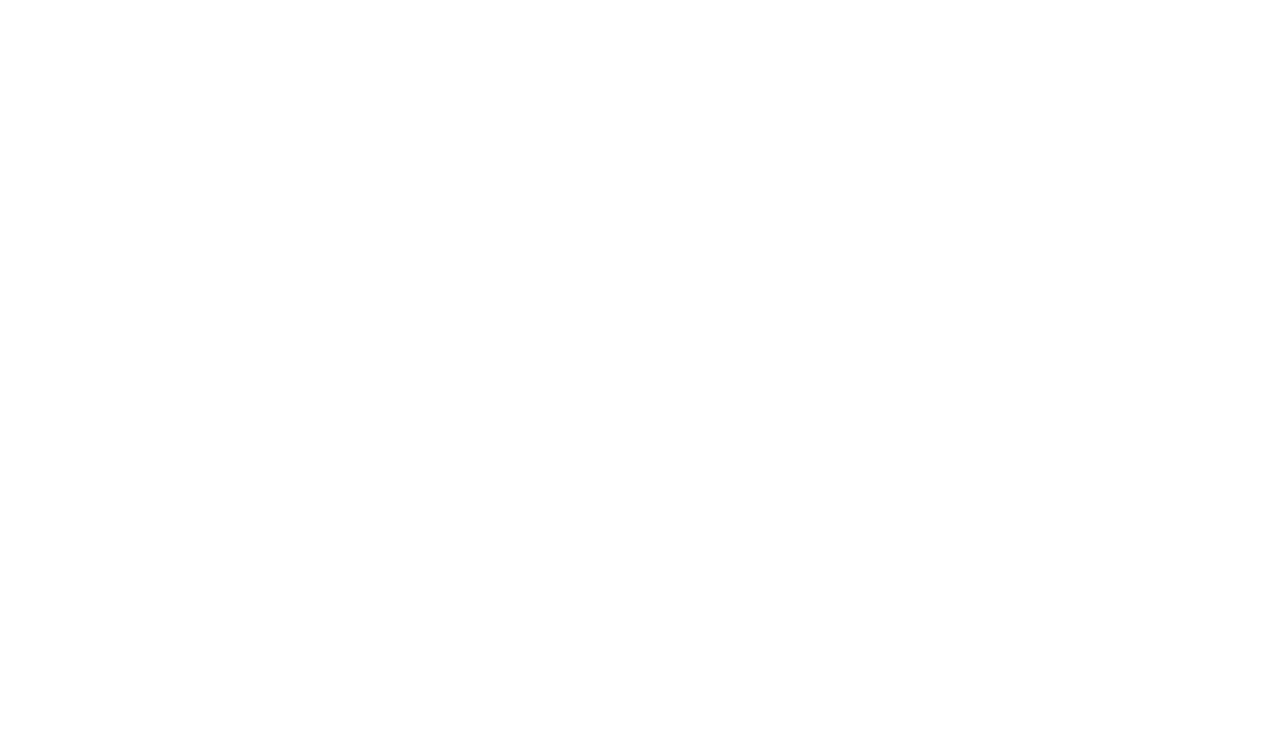
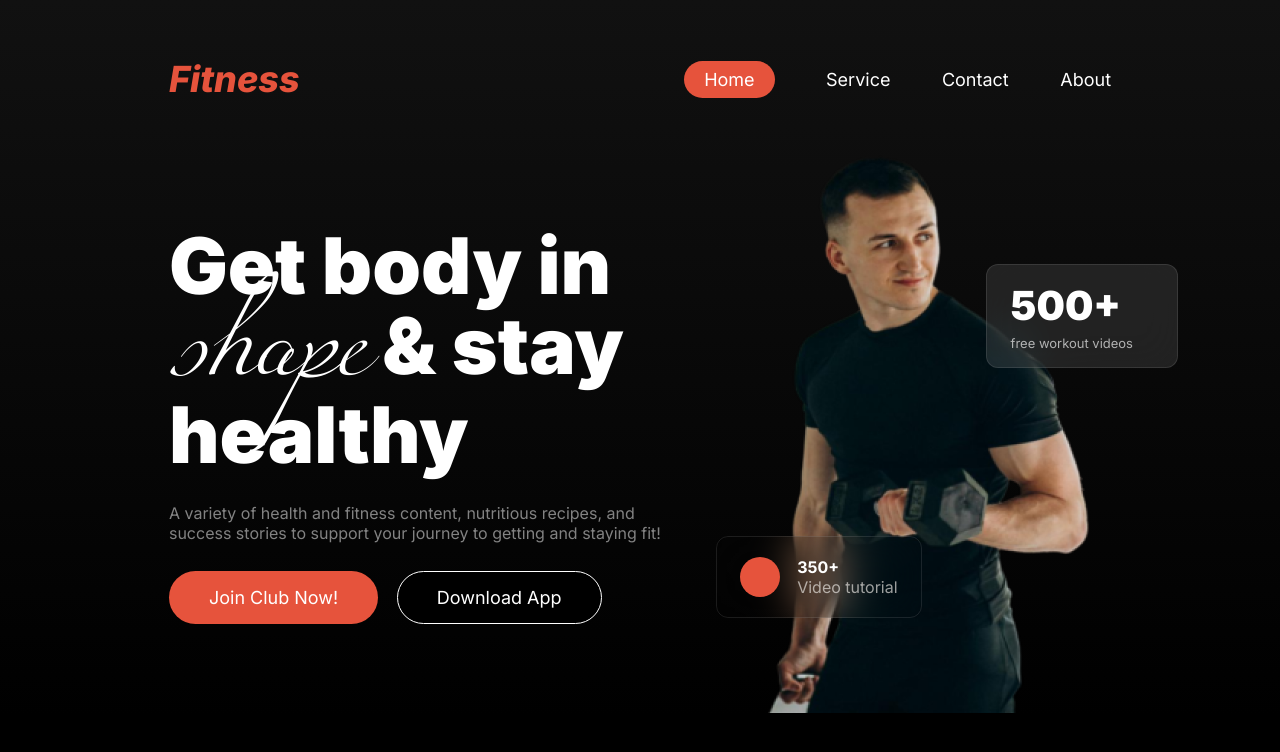
Before and after one commit to Joyeta-Mondal/Assignment_2, a plain HTML site: page index.html in a window 1280 px wide. Drawn offline with Linux system fonts and the light colour scheme.

Commit message:
added navbar and banner section

```diff
--- a/index.html
+++ b/index.html
@@ -4,10 +4,62 @@
     <meta charset="UTF-8">
     <meta name="viewport" content="width=device-width, initial-scale=1.0">
     <title>Assignment 2</title>
+    <link rel="stylesheet" href="styles/style.css">
+    <script src="https://kit.fontawesome.com/5eaf209caf.js" crossorigin="anonymous"></script>
 </head>
-<body>
+<body class="main-font-grp">
     <header>
-        <nav></nav>
+        <section class="navbar">
+            <div class="nav-cont container">
+                <div class="nav-logo">
+                    <h2 class="n-logo primary-colour">Fitness</h2>
+                </div>
+                <div class="n-menu">
+                    <ul>
+                        <li><a class="home" href="#">Home</a></li>
+                        <li><a href="#">Service</a></li>
+                        <li><a href="#">Contact</a></li>
+                        <li><a href="#">About</a></li>
+                    </ul>
+                </div>
+                <div class="n-ham">
+                    <i class="fa-solid fa-bars"></i>
+                </div>
+            </div>
+        </section>
+        <section class="banner section-dist">
+            <div class="b-container container">
+                <div class="b-written">
+                    <h2 class="b-title"> Get body in <span class="b-span">shape</span> & stay healthy</h2>
+                    <p class="banner-des">A variety of health and fitness content, nutritious recipes, and success stories to support your journey to getting and staying fit!</p>
+                    <div class="banner-btn">
+                        <button class="btn-first">Join Club Now!</button>
+                        <button class="btn-second">Download App</button>
+                    </div>
+                </div>
+                <div class="b-btn-2">
+                    <button class="btn-first">Join Now!</button>
+                    <button class="btn-second">Download App</button>
+                </div>
+                <div class="banner-img">
+                    <img src="images/Images 2.png" alt="fitness coach picture">
+                </div>
+            </div>
+            <div class="b-cart-1">
+                <h4 class="b-cart-title">500+</h4>
+                <p class="b-cart-des">free workout videos</p>
+            </div>
+            <div class="b-cart-2">
+                <div class="b-cart2-cont">
+                    <div class="b-cart2-circle"></div>
+                    <div>
+                        <h4 class="b-cart-title=2">350+</h4>
+                        <p class="b-cart-des2">Video tutorial</p>
+                    </div>
+                </div>
+            </div>
+        </section>
+
     </header>
 </body>
 </html>
--- /dev/null
+++ b/styles/style.css
@@ -0,0 +1,168 @@
+@import url('https://fonts.googleapis.com/css2?family=Inter:ital,opsz,wght@0,14..32,100..900;1,14..32,100..900&display=swap');
+@font-face {
+  font-family: miamaFont;
+  src: url("../fonts/Miama.ttf");
+}
+
+.main-font-grp {
+    font-family: "Inter", sans-serif;
+    font-optical-sizing: auto;
+    font-weight: 400;
+    font-style: normal;
+    font-size: 1rem;
+    color: white;
+  }
+*{
+    margin: 0;
+    font-family: Inter;
+  }
+body{
+    background-color: black;
+  }
+.primary-colour{
+    color: rgb(230, 83, 60);
+  }
+  .container{
+    width: 73.6%;
+    margin: 0 auto;
+  }
+.btn-first{
+    margin-right: 14px;
+    padding: 16px 40px;
+    border-radius: 42px;
+    color: white;
+    font-size: 18px;
+    background-color: rgb(230, 83, 60);
+    cursor: pointer;
+    border: none;
+  }
+.btn-second{
+    padding: 15px 39px;
+    border-radius: 42px;
+    font-size: 18px;
+    background-color: black;
+    color: white;
+    border: 1px solid white;
+    cursor: pointer;
+  }
+.section-dist{
+    margin-bottom: 100px;
+  }
+
+header{
+    background: linear-gradient(180.00deg, rgb(17, 17, 17),rgba(119, 119, 119, 0) 100%);
+  }
+
+.nav-cont{
+    display: flex;
+    justify-content: space-between;
+    align-items: center;
+    padding-top: 57px;
+    margin-bottom: 32px;
+  }
+.n-logo{
+    font-style: italic;
+    font-size: 2.25rem;
+    font-weight: 800;
+  }
+  .n-menu ul li{
+    display: inline-block;
+    margin-left: 47px;
+    list-style: none;
+  }
+  .n-menu ul li a{
+    text-decoration: none;
+    font-size: 1.125rem;
+    color: rgb(255, 255, 255);
+
+  }
+  .n-ham{
+    display: none;
+  }
+.home{
+    background-color:rgb(230, 83, 60);
+    padding: 8px 20px;
+    border-radius: 46px;
+}
+
+.b-container{
+    display: flex;
+    justify-content: space-between;
+    align-items: center;
+  }
+.b-written{
+    width: 37.5rem;
+    padding-right: 4.81rem;
+  }
+.b-title{
+    font-size: 4.875rem;
+    font-weight: 900;
+    text-align: left;
+    line-height: 5rem;
+  }
+.b-span{
+    font-family: miamaFont;
+    color: rgb(255, 255, 255);
+    font-size: 9rem;
+    font-weight:400;
+}
+.banner-des{
+    margin: 28px 0;
+    color: rgba(255, 255, 255, 0.5);
+    text-align: left;
+  }
+  .b-btn-2{
+    display: none;
+  }
+.b-cart-1{
+    position: absolute;
+    width: 12rem;
+    padding: 16px 0px 16px 24px;
+    top : 33%;
+    right : 8%;
+    box-sizing: border-box;
+    border: 1px solid rgba(255, 255, 255, 0.1);
+    border-radius: 12px;
+    backdrop-filter: blur(20px);
+    background: rgba(255, 255, 255, 0.1);
+  }
+.b-cart-title{
+    font-size: 2.5rem;
+    font-weight: 900;
+    margin-bottom: 5px;
+  }
+.b-cart-des{
+    font-size: .812rem;
+    color: rgba(255, 255, 255, 0.65);
+  }
+.b-cart-2{
+    position: absolute;
+    width: 12.87rem;
+    padding: 20px 23px;
+    top: 67%;
+    right: 28%;
+    box-sizing: border-box;
+    border: 1px solid rgba(255, 255, 255, 0.1);
+    border-radius: 12px;
+    backdrop-filter: blur(20px);
+    background: rgba(48, 48, 48, -0.54);
+  }
+  .b-cart2-cont{
+    display: flex;
+    align-items: center;
+    justify-content: space-between;
+  }
+  .b-cart2-circle{
+    width: 40px;
+    height: 40px;
+    background-color: rgb(230, 83, 60);
+    border-radius: 50%;
+  }
+  .b-cart-title-2{
+    font-size: 1.5rem;
+    font-weight: 900;
+    margin-bottom: 8px;
+  }
+  .b-cart-des2{
+    color: rgba(239, 237, 232, 0.65);
+  }
```
Also changed, not shown: All Design Files/Desktop.png (deleted), All Design Files/Medium Device.png (deleted), All Design Files/Small Device.png (deleted), fonts/Miama.otf (added), fonts/Miama.ttf (added), 5 other files.
